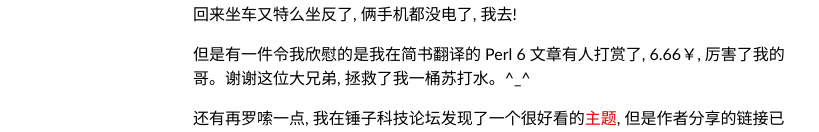
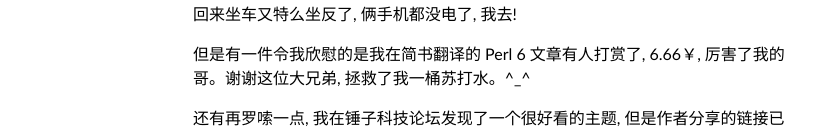
Before and after one commit to ohmyfish/ohmyfish.github.io, a Jekyll site: the page built from _posts/2016-09-27-秋天.md, in a window 1280 px wide. Shown: the part 473-605 px from the top of the page, without its empty margins (147-966 px from the left). Built offline with Jekyll 4.4.1, drawn with Linux system fonts in a browser that asks for light colours; nearby versions of some CDN libraries; some web fonts are replaced; library files that are not in the unit come from our copies; comment, search, counter and statistics services are not loaded; part of the change alters nothing that is shown; some of the changed text lies outside the part shown.

Commit message:
20160927

```diff
--- a/_posts/2016-09-27-秋天.md
+++ b/_posts/2016-09-27-秋天.md
@@ -15,4 +15,6 @@ tags: [旧时光]
 
 但是有一件令我欣慰的是我在简书翻译的 Perl 6 文章有人打赏了, 6.66￥, 厉害了我的哥。谢谢这位大兄弟, 拯救了我一桶苏打水。^_^
 
-还有再罗嗦一点, 我在锤子科技论坛发现了一个很好看的[主题](http://ww2.sinaimg.cn/mw690/6c9ce165gw1f88ap7noxuj208g0f0jtz.jpg), 但是作者分享的链接已经失效很久了, 我想作者大概是被外星人绑走了吧。 .~_~.
+还有再罗嗦一点, 我在锤子科技论坛发现了一个很好看的主题, 但是作者分享的链接已经失效很久了, 我想作者大概是被外星人绑走了吧。.~_~.
+
+![img](http://ww2.sinaimg.cn/mw690/6c9ce165gw1f88ap7noxuj208g0f0jtz.jpg)
```
